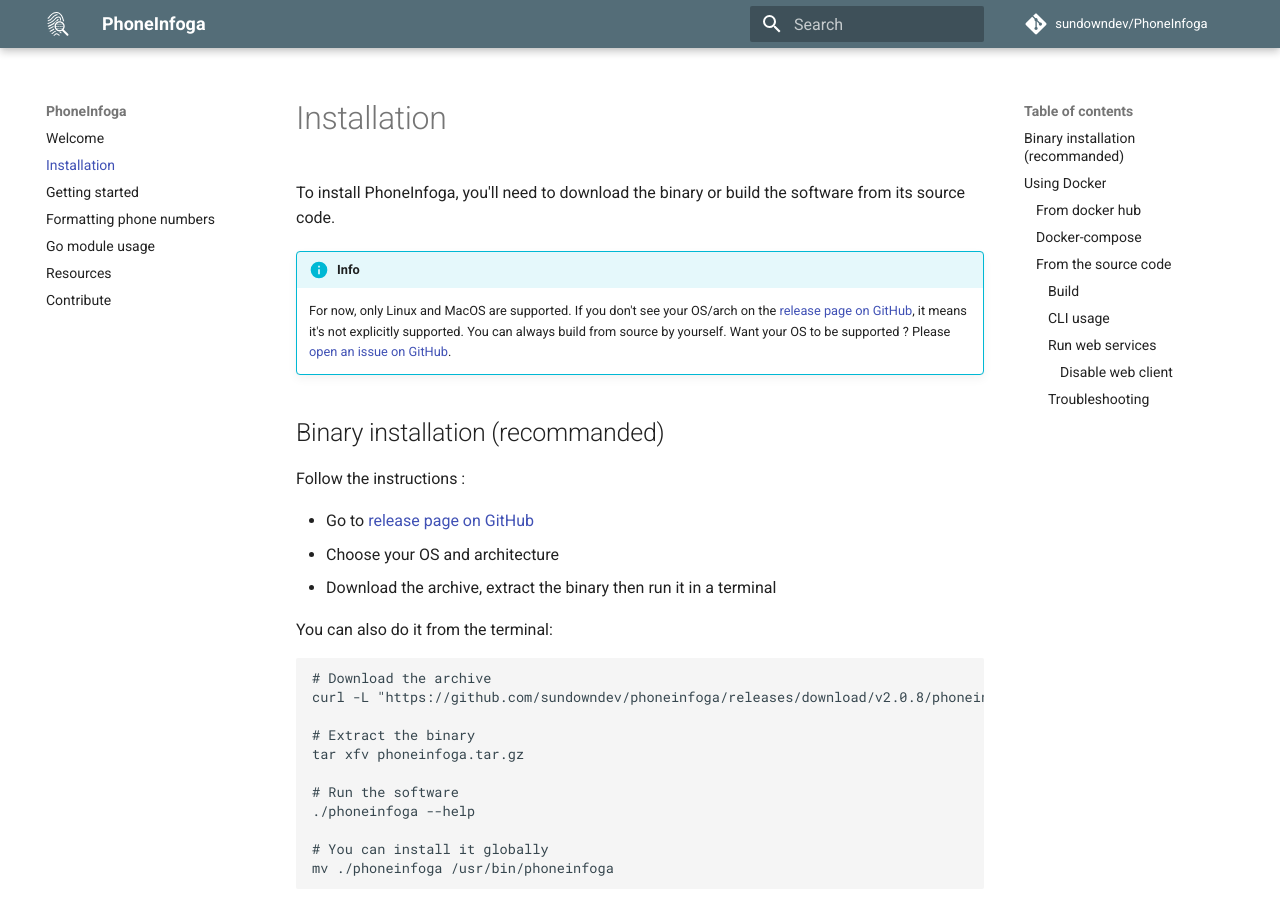
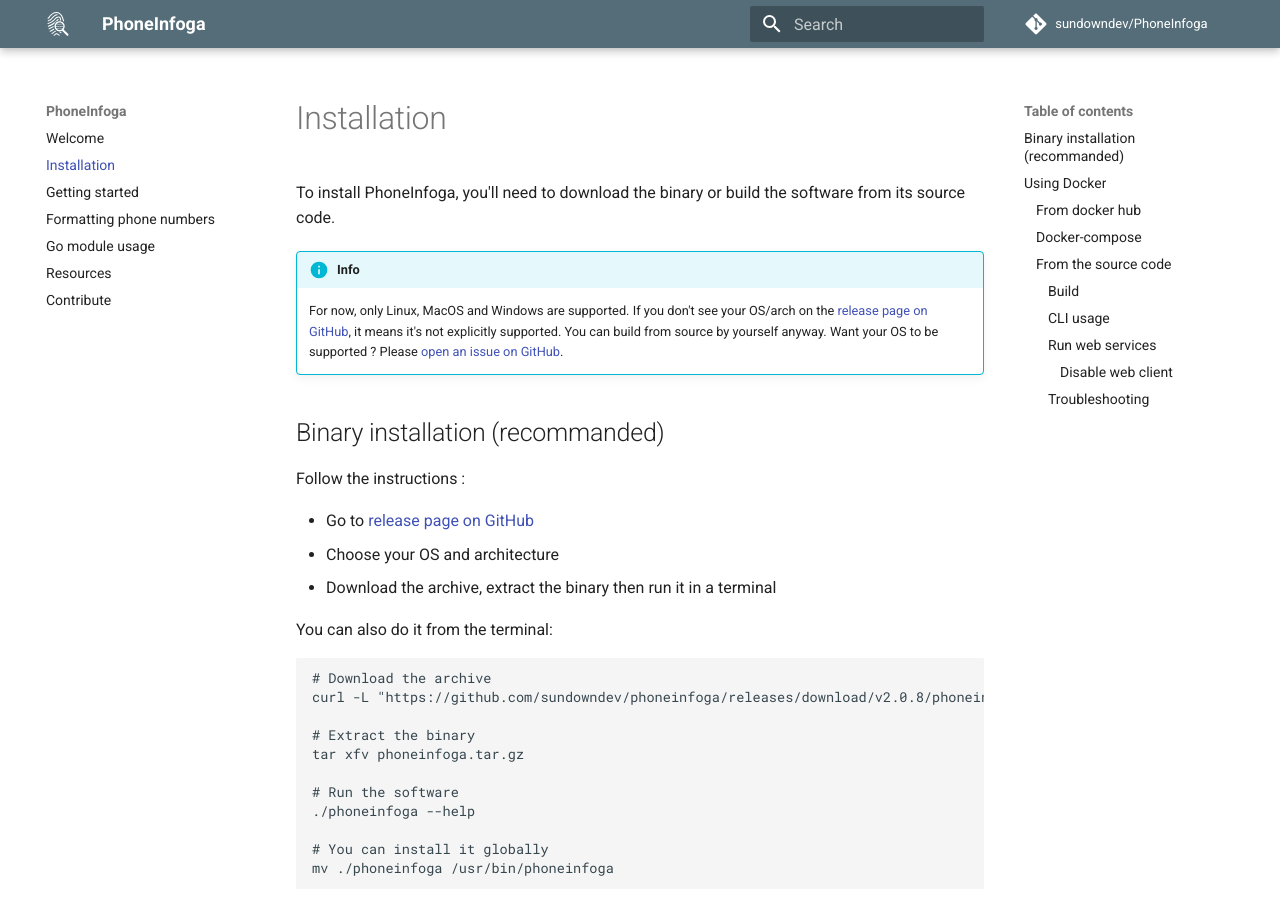
Before and after one commit to sundowndev/phoneinfoga, an MkDocs documentation site: the page built from docs/install.md, in a window 1280 px wide and 900 px high. Built offline with MkDocs 1.6.1 and Material for MkDocs 9.7.7, drawn with Linux system fonts in a browser that asks for light colours; comment, search, counter and statistics services are not loaded.

Commit message:
docs: install
Windows support

```diff
--- a/docs/install.md
+++ b/docs/install.md
@@ -1,7 +1,7 @@
 To install PhoneInfoga, you'll need to download the binary or build the software from its source code.
 
 !!! info
-    For now, only Linux and MacOS are supported. If you don't see your OS/arch on the [release page on GitHub](https://github.com/sundowndev/PhoneInfoga/releases), it means it's not explicitly supported. You can always build from source by yourself. Want your OS to be supported ? Please [open an issue on GitHub](https://github.com/sundowndev/PhoneInfoga/issues).
+    For now, only Linux, MacOS and Windows are supported. If you don't see your OS/arch on the [release page on GitHub](https://github.com/sundowndev/PhoneInfoga/releases), it means it's not explicitly supported. You can build from source by yourself anyway. Want your OS to be supported ? Please [open an issue on GitHub](https://github.com/sundowndev/PhoneInfoga/issues).
 
 ## Binary installation (recommanded)
 
```
